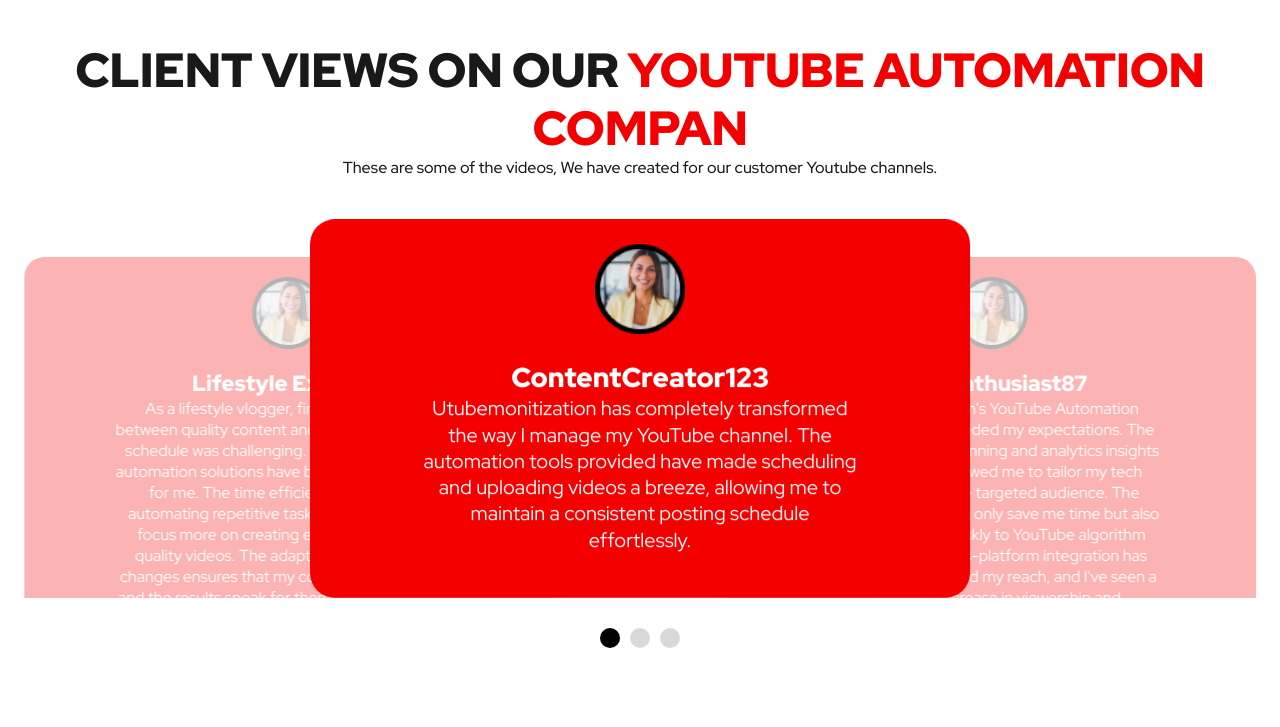
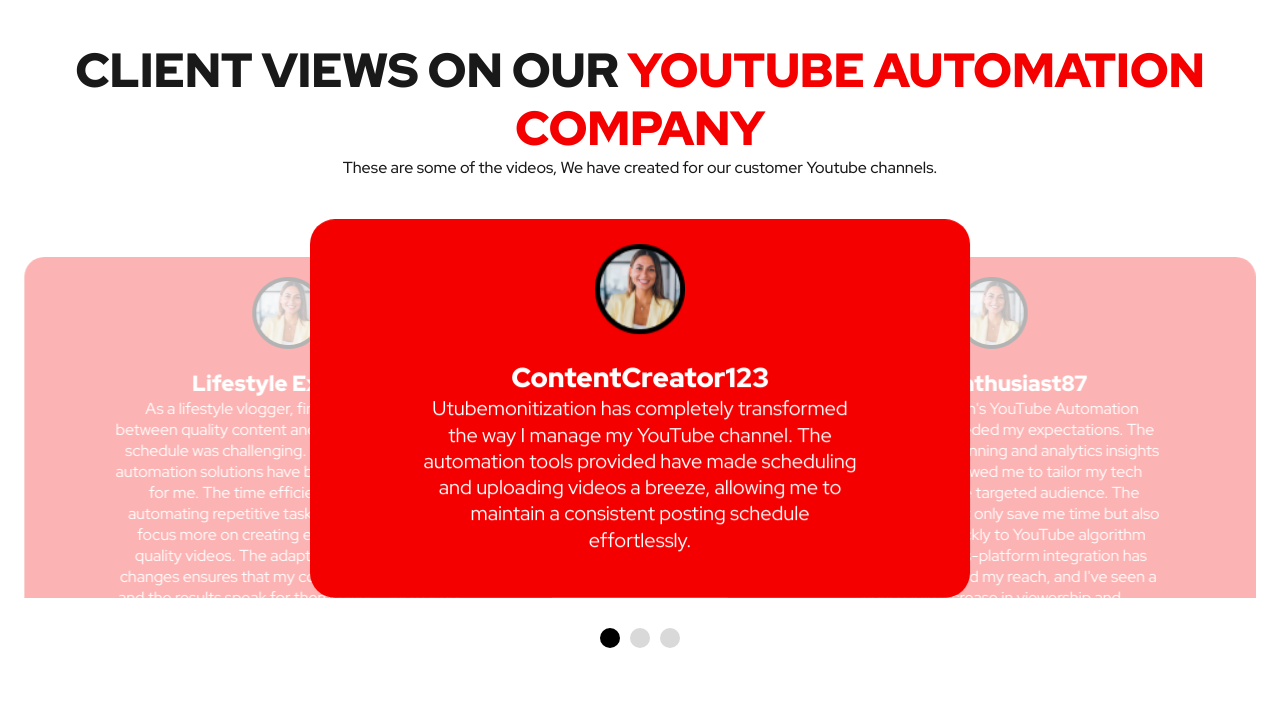
Before and after one commit to infinityserviceinc/utubemonetization-custom, a PHP site: page / in a window 1280 px wide. Shown: the part 5290-6017 px from the top of the page. Run offline with PHP 8.4, Linux system fonts and the light colour scheme; some libraries are stand-ins or nearby versions; some web fonts are replaced.

Commit message:
changes_by obd

```diff
--- a/views/home.php
+++ b/views/home.php
@@ -323,7 +323,7 @@
         <div class="row">
             <div class="col-md-12">
                 <div class="testimonial_inner">
-                    <h2>Client Views On Our  <span>YouTube Automation Compan</span></h2>
+                    <h2>Client Views On Our  <span>YouTube Automation Company</span></h2>
                     <p>These are some of the videos, We have created for our customer Youtube channels.</p>
                 </div>
             </div>
```
